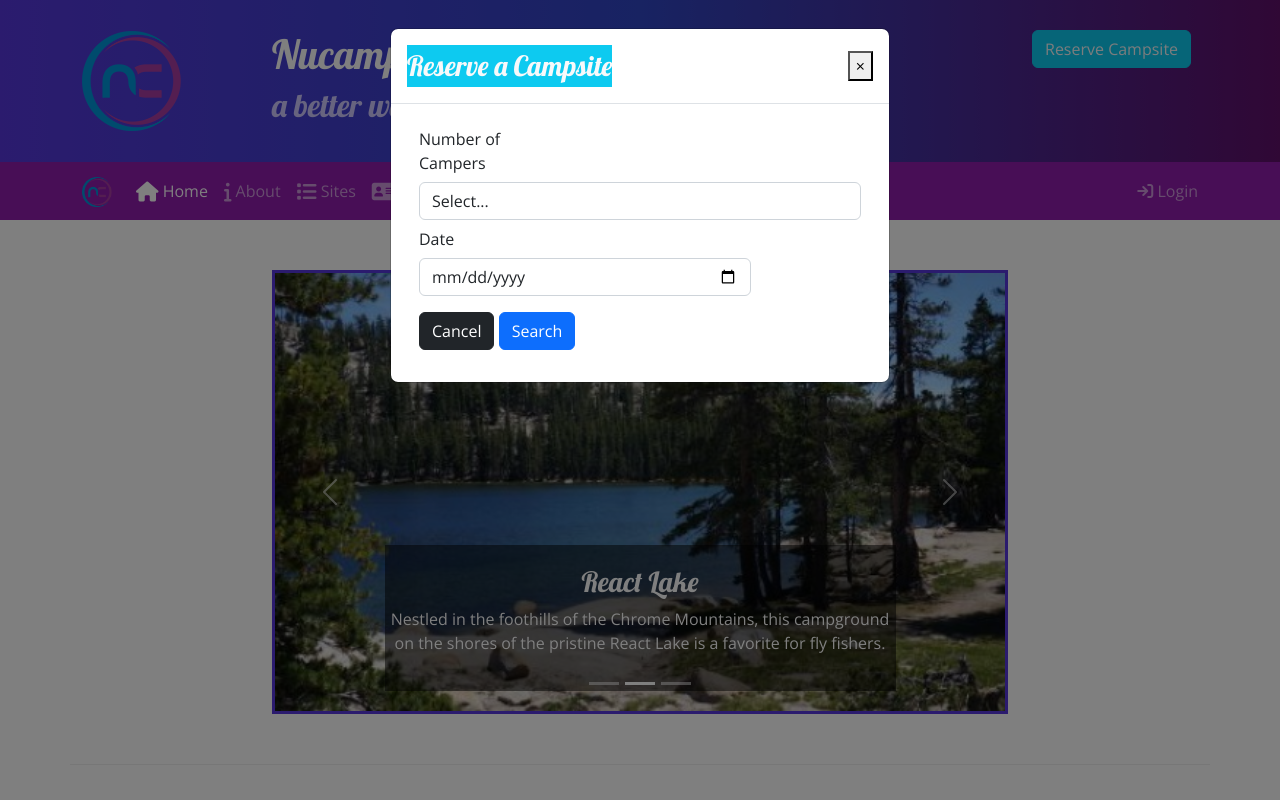
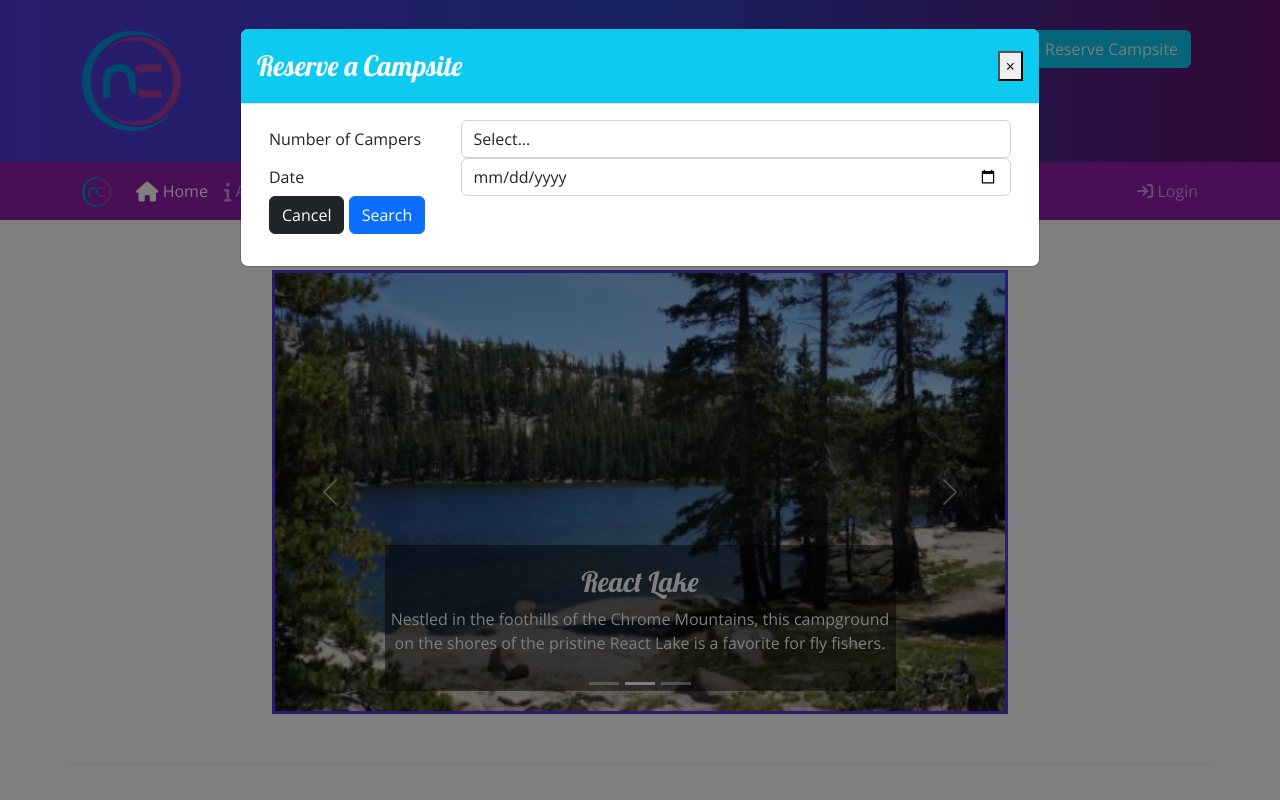
Before and after one commit to jessinaka21/nucampsite, a plain HTML site: page index.html in a window 1280 px wide. Both pictures are taken after a click on the button "Reserve Campsite". Shown: the top 800 px of the page. Drawn offline with nearby package versions, Linux system fonts and the light colour scheme.

Commit message:
Modal update

```diff
--- a/index.html
+++ b/index.html
@@ -117,19 +117,18 @@
     </div>
 
     <div id="reserveForm" class="modal fade" role="dialog">
-  <div class="modal-dialog" role="document">
+  <div class="modal-dialog modal-lg" role="document">
     <div class="modal-content">
-      <div class="modal-header">
-          <h3 class="modal-title card-header bg-info text-light">Reserve a Campsite</h3>
-          <form action="https://us-central1-nucamp-production.cloudfunctions.net/post/formdata" method="post">
+      <div class="modal-header bg-info text-light w-100">
+          <h3 class="modal-title">Reserve a Campsite</h3>
           <button type="button" class="close" data-bs-dismiss="modal">&times;</button>
       </div>
       <div class="modal-body">
+        <form action="https://us-central1-nucamp-production.cloudfunctions.net/post/formdata" method="post"></form>
         <div class="container-fluid">
-          <form>
-            <div class="form-row">
-              <label for="campernumber" class="col-sm-3 col-form-label">Number of Campers</label>
-              <div class="form-group col-12">
+            <div class="form-group row">
+               <label for="campernumber" class="col-sm-3 col-form-label">Number of Campers</label>
+            <div class="col-sm-9">
                 <select id="campernumber" name="campernumber" class="form-control">
             <option>Select...</option>
             <option value="one">1</option>
@@ -141,10 +140,10 @@
           </select>
         </div>
       </div>
-      <div class="mb-3 col-12">
-        <label for="date" class="col-sm-3 col-form-label">Date</label>
-        <div class="col-sm-9">
-          <input type="date" id="date" name="date" class="form-control">
+      <div class="form-group row">
+            <label for="date" class="col-sm-3 col-form-label">Date</label>
+            <div class="col-sm-9">
+              <input type="date" id="date" name="date" class="form-control">
         </div>
       </div>
       <div class="mb-3 row">
```
